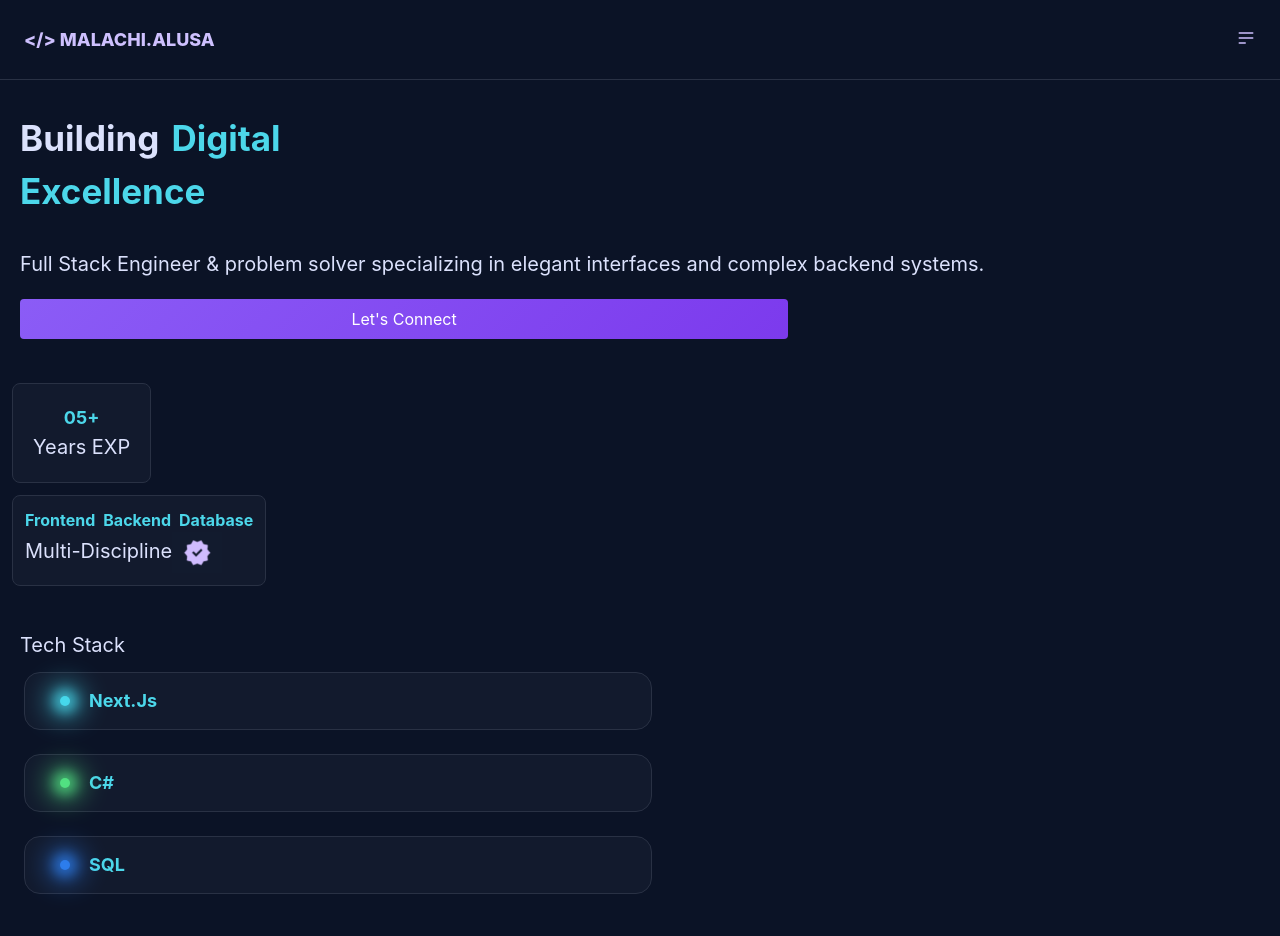
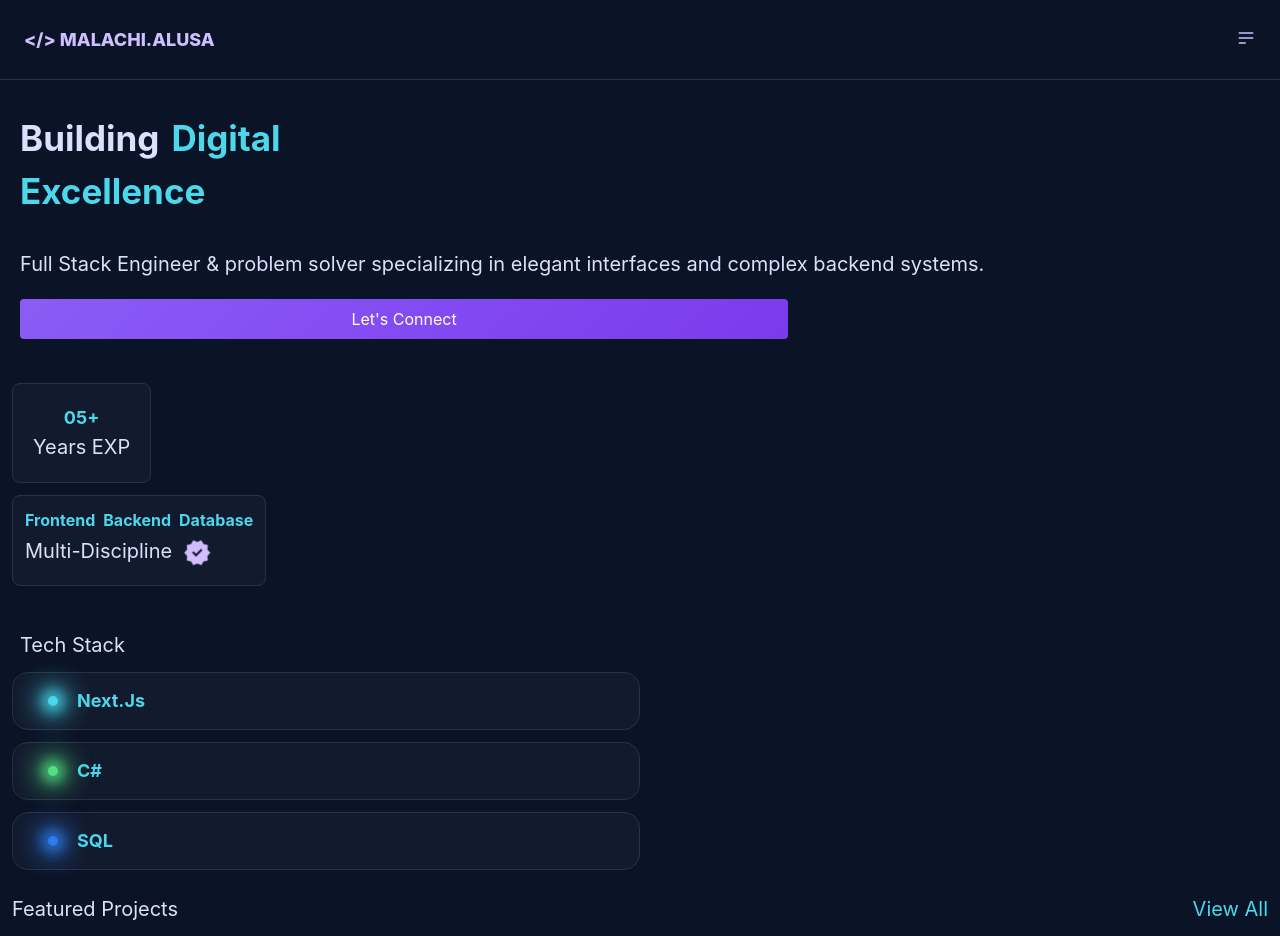
Before and after one commit to tonganknight/malachi.alusa, a Next.js app: page / in a window 1280 px wide. Built offline with nearby package versions, Linux system fonts and the light colour scheme.

Commit message:
added start of featured project section

```diff
--- /dev/null
+++ b/app/components/FeaturedProjectsSection/FeaturedProjectsSection.tsx
@@ -0,0 +1,15 @@
+export const FeaturedProjectsSection = () => {
+  return (
+    <div className="flex flex-col ml-3">
+      <div className="flex flex row justify-between items-center mb-3">
+        <p className="font-label text-secondary text-[20px]">
+          {" "}
+          Featured Projects
+        </p>
+        <a className="font-label text-highlight-primary text-[20px] mr-3">
+          View All
+        </a>
+      </div>
+    </div>
+  );
+};
--- a/app/components/TechStack/TechStack.tsx
+++ b/app/components/TechStack/TechStack.tsx
@@ -1,9 +1,12 @@
+import { TechStackEnum } from "@/app/types/TechStackEnums";
 import { TechStackLabel } from "./TechStackLebels/TechStackLabel";
 
 export const TechStack = () => {
   return (
     <div className="flex flex-col m-3 ">
-      <p className="font-label text-secondary text-[20px] ml-2">Tech Stack</p>
+      <p className="font-label text-secondary text-[20px] ml-2 mb-3">
+        {TechStackEnum.Label}
+      </p>
       <TechStackLabel label="Next.Js" strobe="bg-[#4cecff]" />
       <TechStackLabel label="C#" strobe="bg-[#58f58a]" />
       <TechStackLabel label="SQL" strobe="bg-[#3087ff]" />
--- a/app/components/TechStack/TechStackLebels/TechStackLabel.tsx
+++ b/app/components/TechStack/TechStackLebels/TechStackLabel.tsx
@@ -6,7 +6,7 @@ interface TechStackLabelProps {
 
 export const TechStackLabel = ({ label, strobe }: TechStackLabelProps) => {
   return (
-    <div className="flex flex-row bg-foreground border-[1px] border-edge-primary items-center rounded-2xl m-3 p-1 w-[50%]">
+    <div className="flex flex-row bg-foreground border-[1px] border-edge-primary items-center rounded-2xl mb-3 p-1 w-[50%]">
       <ButtonStrobe glowClassName={strobe} />
       <p className="text-lg font-label font-bold text-highlight-primary">
         {label}
--- a/app/page.tsx
+++ b/app/page.tsx
@@ -1,3 +1,4 @@
+import { FeaturedProjectsSection } from "./components/FeaturedProjectsSection/FeaturedProjectsSection";
 import { HomeHeading } from "./components/HomeHeading";
 import { HomeSynopsis } from "./components/HomeSynopsis/HomeSynopsis";
 import { LetsConnectButton } from "./components/LetsConnectButton/LetsConnectButton";
@@ -14,6 +15,7 @@ export default function HomePage() {
       <LetsConnectButton />
       <SkillsOverview />
       <TechStack />
+      <FeaturedProjectsSection />
     </div>
   );
 }
--- /dev/null
+++ b/app/types/TechStackEnums.ts
@@ -0,0 +1,3 @@
+export enum TechStackEnum {
+  Label = "Tech Stack",
+}
```
Also changed, not shown: app/types/HomeHeadingEnums.ts (renamed from app/types/HomeHeadingEnums.tsx).
